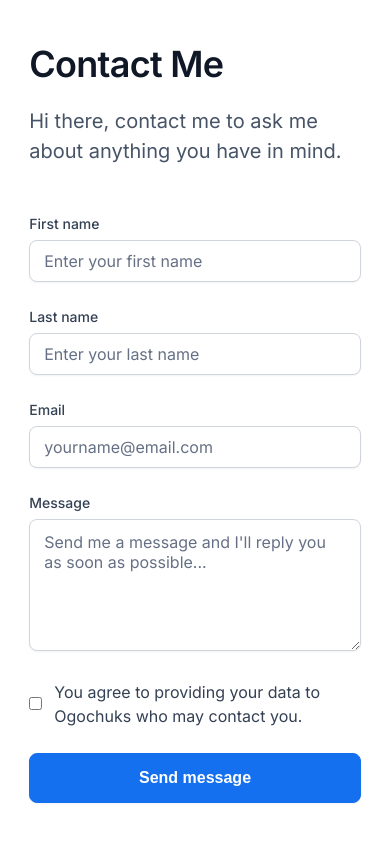
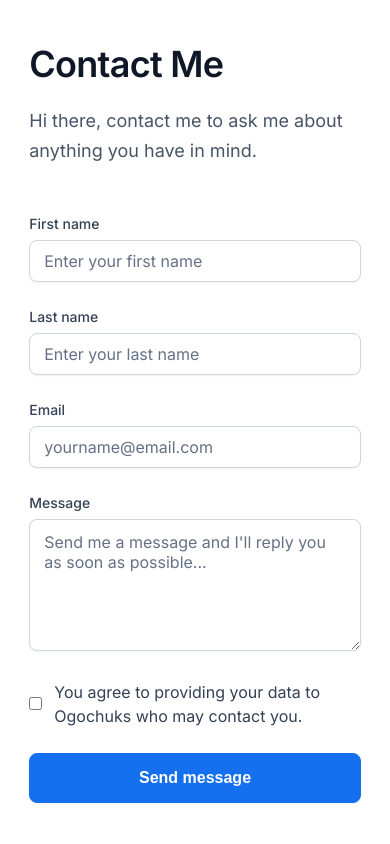
Before and after one commit to odomfavour/link-tree-task, a React (Create React App) app: page /contact in a window 390 px wide. Shown: the top 844 px of the page. Built offline with nearby package versions, Linux system fonts and the light colour scheme.

Commit message:
ch: add font size

```diff
--- a/src/components/Contact/contact.css
+++ b/src/components/Contact/contact.css
@@ -17,10 +17,6 @@
   font-weight: 500;
   font-size: 14px;
   line-height: 20px;
-  /* identical to box height, or 143% */
-
-  /* Gray/700 */
-
   color: #344054;
 }
 
@@ -139,6 +135,10 @@
 }
 
 @media (max-width: 426px) {
+  .contact-box .section-p {
+    font-size: 18px;
+  }
+
   .contact-box {
     width: 85%;
   }
```
